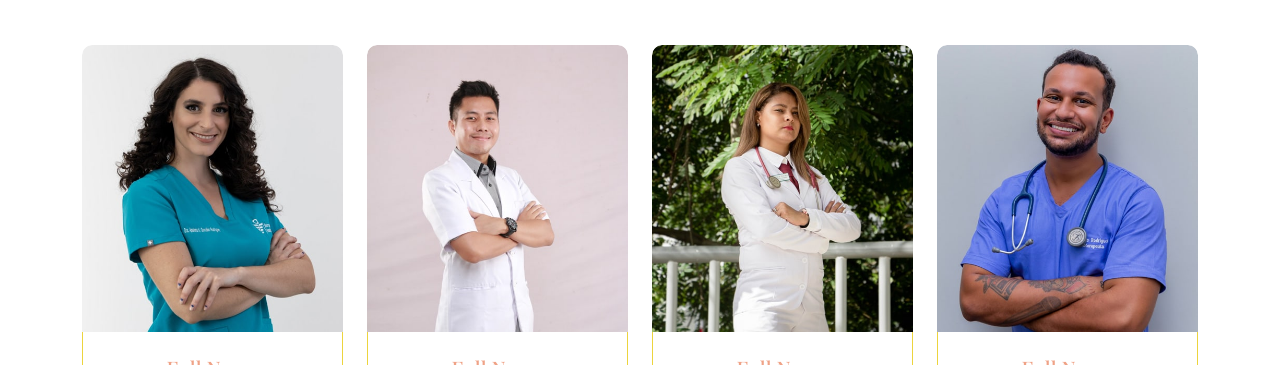
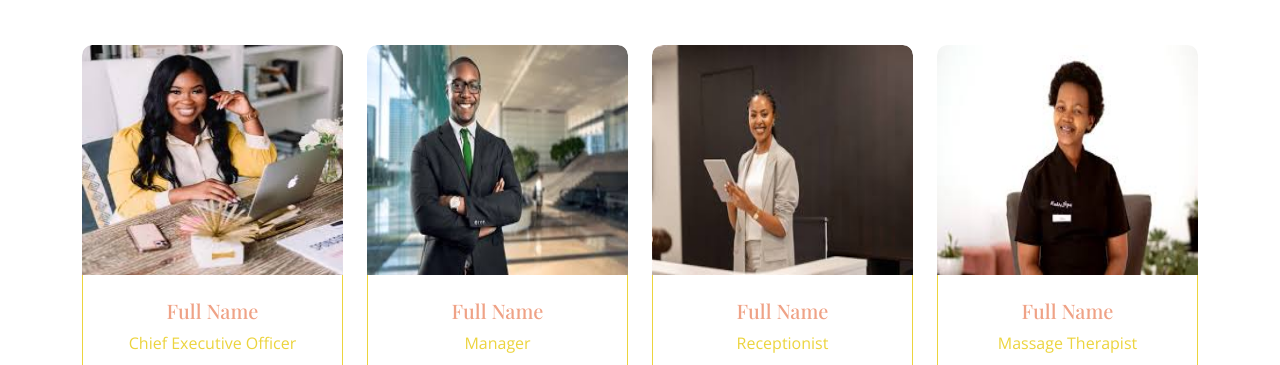
Before and after one commit to Promisemagoga/MS-Diamonds-Treats, a plain HTML site: page index.html in a window 1280 px wide. Shown: the part 3638-4003 px from the top of the page. Drawn offline with nearby package versions, Linux system fonts and the light colour scheme; files that its build step writes are made by us from their sources.

Commit message:
10/05/2024

```diff
--- a/index.html
+++ b/index.html
@@ -336,7 +336,7 @@
                 <div class="col-md-6 col-lg-6 col-xl-3 wow fadeInUp" data-wow-delay="0.1s">
                     <div class="team-item rounded">
                         <div class="team-img rounded-top h-100">
-                            <img src="img/team-1.jpg" class="img-fluid rounded-top w-100" alt="">
+                            <img src="img/download (4).jpg" class="img-fluid rounded-top w-100" alt="" style="height: 230px;">
                             <div class="team-icon d-flex justify-content-center">
                                 <a class="btn btn-square appointmentBtn text-white rounded-circle mx-1" href=""><i
                                         class="fab fa-facebook-f"></i></a>
@@ -358,7 +358,7 @@
                 <div class="col-md-6 col-lg-6 col-xl-3 wow fadeInUp" data-wow-delay="0.3s">
                     <div class="team-item rounded">
                         <div class="team-img rounded-top h-100">
-                            <img src="img/team-2.jpg" class="img-fluid rounded-top w-100" alt="">
+                            <img src="img/download.jpg" class="img-fluid rounded-top w-100" alt="" style="height: 230px;">
                             <div class="team-icon d-flex justify-content-center">
                                 <a class="btn btn-square appointmentBtn text-white rounded-circle mx-1" href=""><i
                                         class="fab fa-facebook-f"></i></a>
@@ -373,14 +373,14 @@
                         <div class="team-content text-center border border-top-0 rounded-bottom p-4"
                             style="border-color: #ECD43E !important;">
                             <h5>Full Name</h5>
-                            <p class="mb-0">Rehabilitation Therapist</p>
+                            <p class="mb-0">Manager</p>
                         </div>
                     </div>
                 </div>
                 <div class="col-md-6 col-lg-6 col-xl-3 wow fadeInUp" data-wow-delay="0.5s">
                     <div class="team-item rounded">
                         <div class="team-img rounded-top h-100">
-                            <img src="img/team-3.jpg" class="img-fluid rounded-top w-100" alt="">
+                            <img src="img/download (2).jpg" class="img-fluid rounded-top w-100" alt="" style="height: 230px;">
                             <div class="team-icon d-flex justify-content-center">
                                 <a class="btn btn-square appointmentBtn text-white rounded-circle mx-1" href=""><i
                                         class="fab fa-facebook-f"></i></a>
@@ -395,14 +395,14 @@
                         <div class="team-content text-center border border-top-0 rounded-bottom p-4"
                             style="border-color: #ECD43E !important;">
                             <h5>Full Name</h5>
-                            <p class="mb-0">Doctor of Physical therapy</p>
+                            <p class="mb-0">Receptionist</p>
                         </div>
                     </div>
                 </div>
                 <div class="col-md-6 col-lg-6 col-xl-3 wow fadeInUp" data-wow-delay="0.7s">
                     <div class="team-item rounded">
                         <div class="team-img rounded-top h-100">
-                            <img src="img/team-4.jpg" class="img-fluid rounded-top w-100" alt="">
+                            <img src="img/download (3).jpg" class="img-fluid rounded-top w-100" alt="" style="height: 230px;">
                             <div class="team-icon d-flex justify-content-center">
                                 <a class="btn btn-square appointmentBtn text-white rounded-circle mx-1" href=""><i
                                         class="fab fa-facebook-f"></i></a>
@@ -417,7 +417,7 @@
                         <div class="team-content text-center border border-top-0 rounded-bottom p-4"
                             style="border-color: #ECD43E !important;">
                             <h5>Full Name</h5>
-                            <p class="mb-0">Doctor of Physical therapy</p>
+                            <p class="mb-0"> Massage Therapist</p>
                         </div>
                     </div>
                 </div>
```
Also changed, not shown: img/download (1).jpg (added), img/download (2).jpg (added), img/download (3).jpg (added), img/download (4).jpg (added), img/download.jpg (added).
